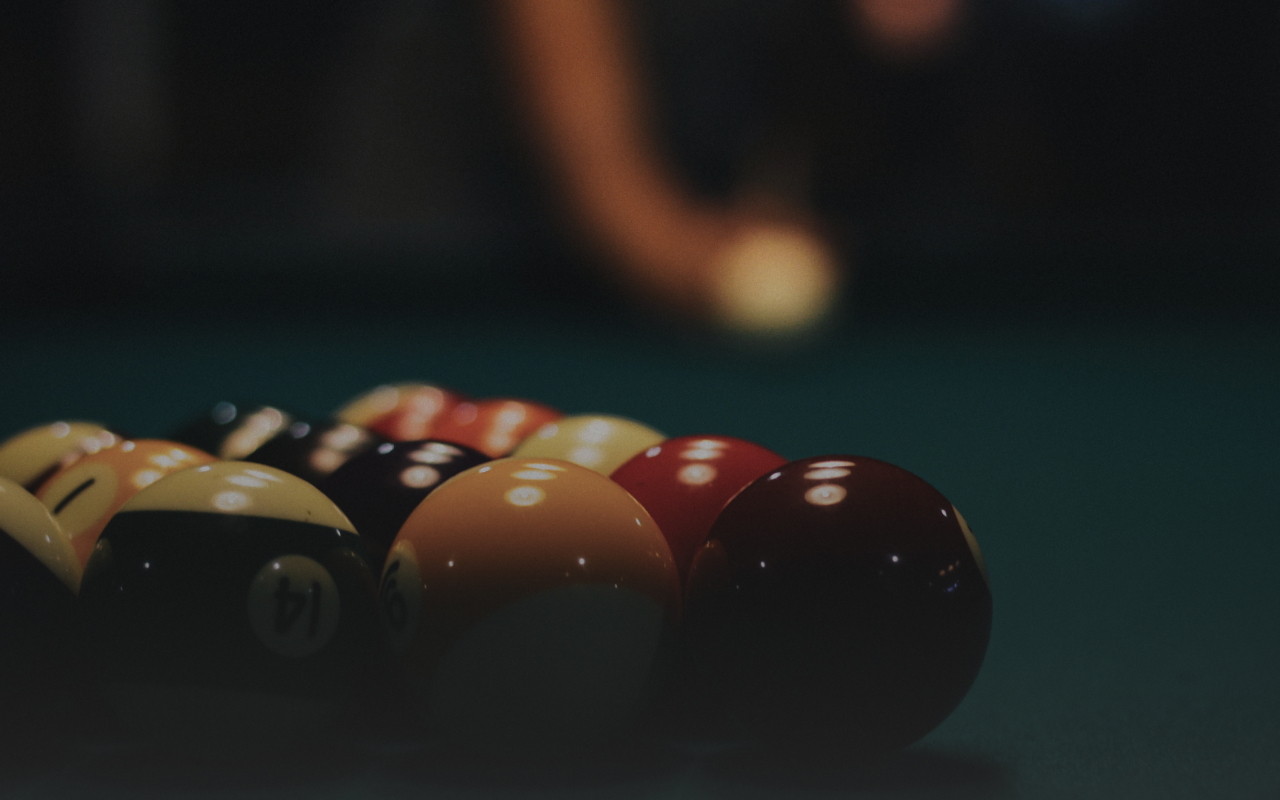
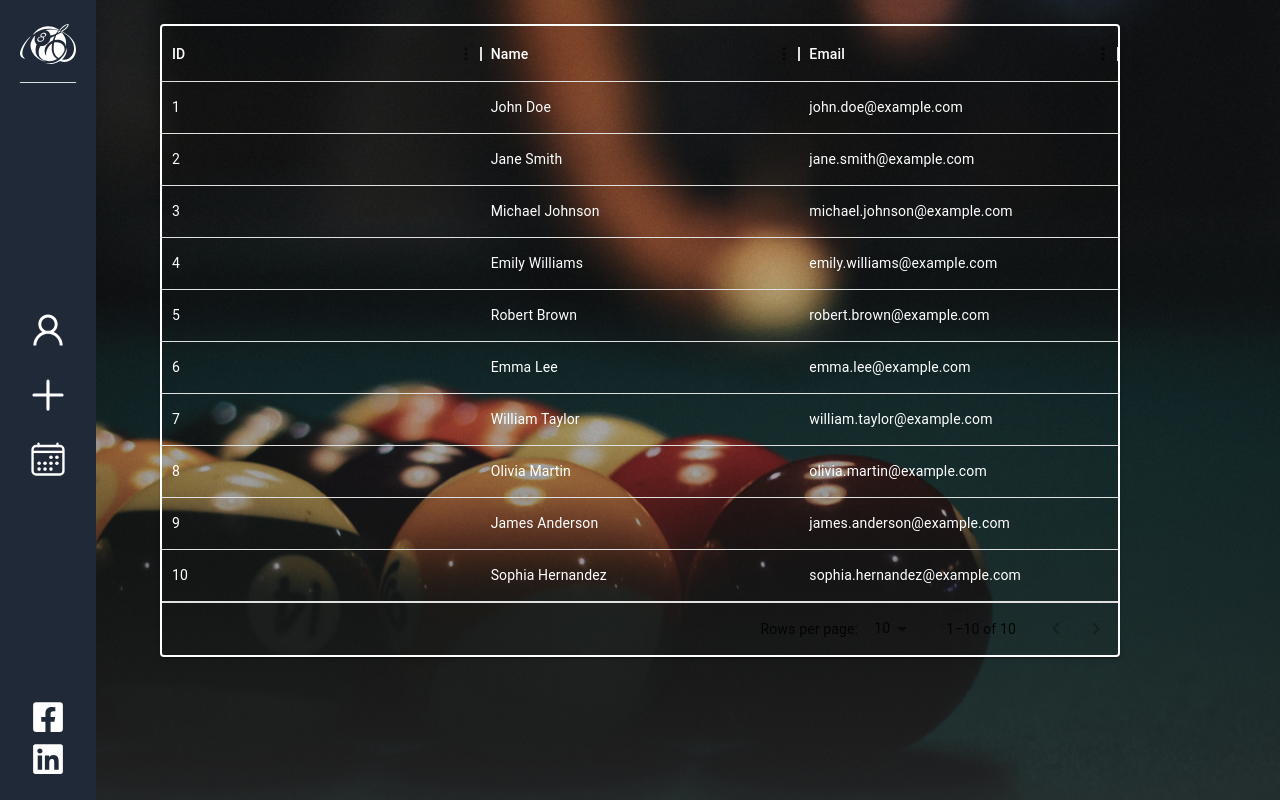
Before and after one commit to UoaWDCC/aspa-portal-v2, a React (Create React App) app in the folder packages/frontend/: page /admin-dashboard/users in a window 1280 px wide. Before the commit this address had no page. Built offline with nearby package versions, Linux system fonts and the light colour scheme; a web font is replaced by a local one.

Commit message:
Initial setup and file structure for dashboard
Created the file structure for dashboard, and started working on the pages within the dashboard, added the components in App.js. The admin dashboard will be rendered at '/admin-dashboard'

```diff
--- a/packages/frontend/package.json
+++ b/packages/frontend/package.json
@@ -10,7 +10,11 @@
 		"format": "eslint --fix \"src/**/*.{js,jsx,ts,tsx}\""
 	},
 	"dependencies": {
+		"@emotion/react": "^11.11.1",
+		"@emotion/styled": "^11.11.0",
 		"@headlessui/react": "^1.6.2",
+		"@mui/material": "^5.14.0",
+		"@mui/x-data-grid": "^6.10.0",
 		"@testing-library/jest-dom": "^5.16.4",
 		"@testing-library/react": "^13.2.0",
 		"@testing-library/user-event": "^13.5.0",
--- a/packages/frontend/src/App.js
+++ b/packages/frontend/src/App.js
@@ -6,6 +6,10 @@ import Home from "./routes/Home";
 import Login from "./routes/Login";
 import Register from "./routes/NewForm";
 import UpcomingEvents from "./routes/UpcomingEvents";
+import AdminHome from "./routes/dashboard/admin/AdminHome";
+import AdminLayout from "./routes/dashboard/admin/AdminLayout";
+import AdminEvents from "./routes/dashboard/admin/AdminEvents";
+import AdminUsers from "./routes/dashboard/admin/AdminUsers";
 
 export default function App() {
   return (
@@ -19,6 +23,11 @@ export default function App() {
           <Route path="/register" element={<Register />} />
           <Route path="/upcoming-events" element={<UpcomingEvents />} />
         </Route>
+        <Route path="/admin-dashboard" element={<AdminLayout />}>
+          <Route index element={<AdminHome />} />
+          <Route path="events" element={<AdminEvents />} />
+          <Route path="users" element={<AdminUsers />} />
+        </Route>
       </Routes>
     </div>
   );
--- /dev/null
+++ b/packages/frontend/src/routes/dashboard/admin/AdminEvents.jsx
@@ -0,0 +1,38 @@
+import React from "react";
+import { DataGrid } from "@mui/x-data-grid";
+import usersData from "./dummy";
+
+export default function AdminEvents() {
+  const columns = [
+    { field: "id", headerName: "ID", flex: 1 },
+    { field: "name", headerName: "Name", flex: 1 },
+    { field: "email", headerName: "Email", flex: 1 },
+  ];
+
+  return (
+    <div>
+      <div>
+        <h1>Users</h1>
+        {usersData && usersData.length > 0 ? (
+          <DataGrid
+            className="w-9/12 mx-auto text-white"
+            rows={usersData}
+            columns={columns}
+            initialState={{
+              pagination: { paginationModel: { page: 0, pageSize: 10 } },
+            }}
+            pageSizeOptions={[5, 10, 20, 50]}
+            sx={{
+              boxShadow: 2,
+              border: 2,
+              borderColor: "white",
+              color: "white",
+            }}
+          />
+        ) : (
+          <p>Loading...</p>
+        )}
+      </div>
+    </div>
+  );
+}
--- /dev/null
+++ b/packages/frontend/src/routes/dashboard/admin/AdminHome.jsx
@@ -0,0 +1,20 @@
+import React from "react";
+
+export default function AdminHome() {
+  return (
+    <div className="ml-36 mt-10 text-white z-10">
+      <div>
+        <h2 className="text-5xl font-bold">Hi. *Admin Name*</h2>
+        <div>
+          <h3 className="">Upcoming Scheduled Events</h3>
+          <div></div>
+          <div></div>
+        </div>
+        <div>
+          <h3>New Users</h3>
+          <div></div>
+        </div>
+      </div>
+    </div>
+  );
+}
--- /dev/null
+++ b/packages/frontend/src/routes/dashboard/admin/AdminLayout.jsx
@@ -0,0 +1,12 @@
+import { Outlet } from "react-router-dom";
+import AdminSideBar from "./AdminSidebar.tsx";
+
+export default function Layout() {
+  return (
+    <>
+      <AdminSideBar />
+      {/* An <Outlet> renders the active route component, such as <Home /> or <Contact /> */}
+      <Outlet />
+    </>
+  );
+}
--- /dev/null
+++ b/packages/frontend/src/routes/dashboard/admin/AdminNewEvent.tsx
@@ -0,0 +1,14 @@
+import { Outlet } from "react-router-dom";
+import AdminHome from "./AdminHome";
+import AdminSideBar from "./AdminSidebar";
+
+export default function Layout() {
+  return (
+    <>
+      <AdminSideBar>
+        {/* An <Outlet> renders the active route component, such as <Home /> or <Contact /> */}
+        <Outlet />
+      </AdminSideBar>
+    </>
+  );
+}
--- /dev/null
+++ b/packages/frontend/src/routes/dashboard/admin/AdminSidebar.tsx
@@ -0,0 +1,40 @@
+import React from "react";
+import Logo from "../../../assets/logo.svg";
+import { FaFacebookSquare, FaLinkedin } from "react-icons/fa";
+import { IoAddOutline, IoCalendarOutline } from "react-icons/io5";
+import { AiOutlineUser } from "react-icons/ai";
+import { Link } from "react-router-dom";
+
+export default function AdminSidebar() {
+  return (
+    <div className="h-screen w-24 bg-gray-800 absolute top-0 left-0">
+      <nav className="flex flex-col items-center justify-between w-full h-full p-4 pt-6 pb-6">
+        <Link to="/admin-dashboard">
+          <img src={Logo} alt="" className="src" />
+          _______
+        </Link>
+        <ul className="flex flex-col items-center justify-between gap-5">
+          <div>
+            <Link to="/admin-dashboard/users">
+              <AiOutlineUser size={40} />
+            </Link>
+          </div>
+          <div>
+            <Link to="/admin-dashboard/new-event">
+              <IoAddOutline size={50} />
+            </Link>
+          </div>
+          <div>
+            <Link to="/admin-dashboard/events">
+              <IoCalendarOutline size={38} />
+            </Link>
+          </div>
+        </ul>
+        <div className="flex flex-col items-center justify-between gap-2">
+          <FaFacebookSquare size={34} />
+          <FaLinkedin size={34} />
+        </div>
+      </nav>
+    </div>
+  );
+}
--- /dev/null
+++ b/packages/frontend/src/routes/dashboard/admin/AdminUsers.jsx
@@ -0,0 +1,38 @@
+import React from "react";
+import { DataGrid } from "@mui/x-data-grid";
+import usersData from "./dummy";
+
+export default function AdminEvents() {
+  const columns = [
+    { field: "id", headerName: "ID", flex: 1 },
+    { field: "name", headerName: "Name", flex: 1 },
+    { field: "email", headerName: "Email", flex: 1 },
+  ];
+
+  return (
+    <div>
+      <div>
+        <h1>Users</h1>
+        {usersData && usersData.length > 0 ? (
+          <DataGrid
+            className="w-9/12 mx-auto text-white"
+            rows={usersData}
+            columns={columns}
+            initialState={{
+              pagination: { paginationModel: { page: 0, pageSize: 10 } },
+            }}
+            pageSizeOptions={[5, 10, 20, 50]}
+            sx={{
+              boxShadow: 2,
+              border: 2,
+              borderColor: "white",
+              color: "white",
+            }}
+          />
+        ) : (
+          <p>Loading...</p>
+        )}
+      </div>
+    </div>
+  );
+}
--- /dev/null
+++ b/packages/frontend/src/routes/dashboard/admin/dummy.jsx
@@ -0,0 +1,54 @@
+const usersData = [
+  {
+    id: 1,
+    name: "John Doe",
+    email: "john.doe@example.com",
+  },
+  {
+    id: 2,
+    name: "Jane Smith",
+    email: "jane.smith@example.com",
+  },
+  {
+    id: 3,
+    name: "Michael Johnson",
+    email: "michael.johnson@example.com",
+  },
+  {
+    id: 4,
+    name: "Emily Williams",
+    email: "emily.williams@example.com",
+  },
+  {
+    id: 5,
+    name: "Robert Brown",
+    email: "robert.brown@example.com",
+  },
+  {
+    id: 6,
+    name: "Emma Lee",
+    email: "emma.lee@example.com",
+  },
+  {
+    id: 7,
+    name: "William Taylor",
+    email: "william.taylor@example.com",
+  },
+  {
+    id: 8,
+    name: "Olivia Martin",
+    email: "olivia.martin@example.com",
+  },
+  {
+    id: 9,
+    name: "James Anderson",
+    email: "james.anderson@example.com",
+  },
+  {
+    id: 10,
+    name: "Sophia Hernandez",
+    email: "sophia.hernandez@example.com",
+  },
+];
+
+export default usersData;
```
